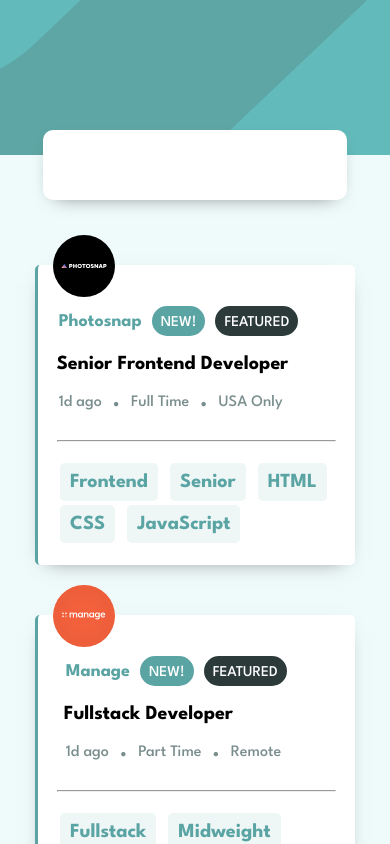
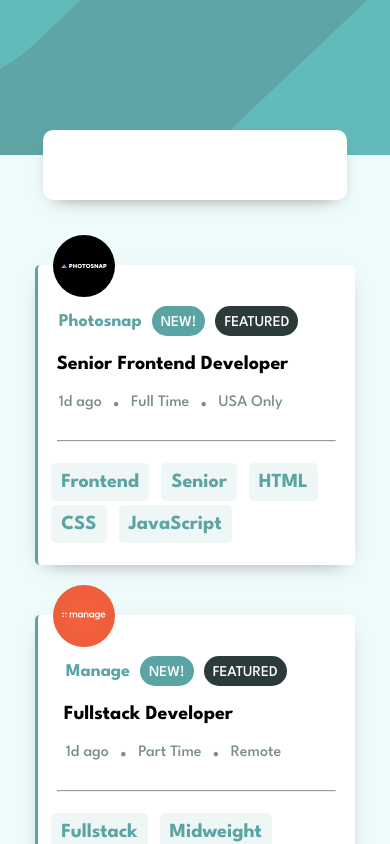
Before and after one commit to M0hamedMagdy/FrontEnd-Mentor-Joblisting-React, a React (Create React App) app: page / in a window 390 px wide. Shown: the top 844 px of the page. Built offline with nearby package versions, Linux system fonts and the light colour scheme; data requests are answered from the project's data file.

Commit message:
responsiv ready

```diff
--- a/src/components/JobList/joblist.module.css
+++ b/src/components/JobList/joblist.module.css
@@ -283,4 +283,11 @@ li div.jobInfo {
   margin-inline-end: 3rem;
 }
 
+li div.tags {
+  width: 106%;
+ }
+
+
+
+
 }
```
